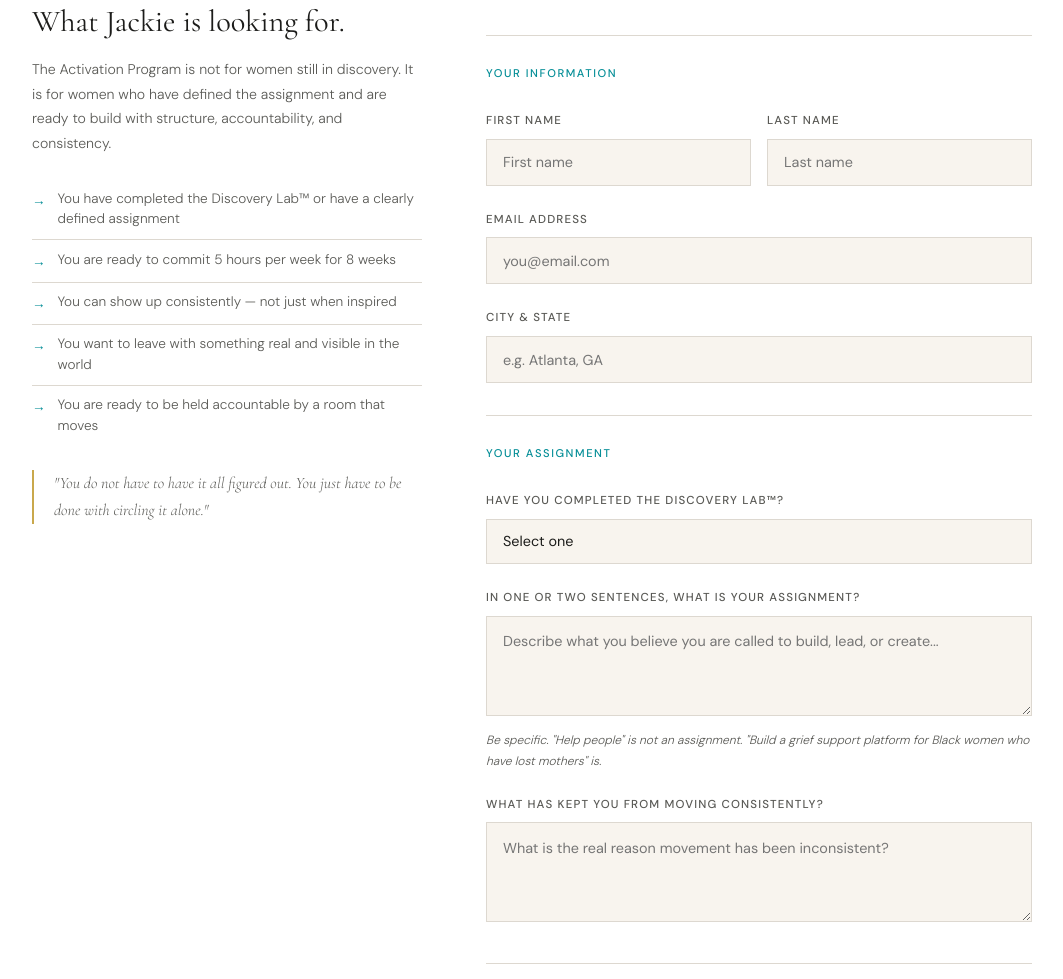
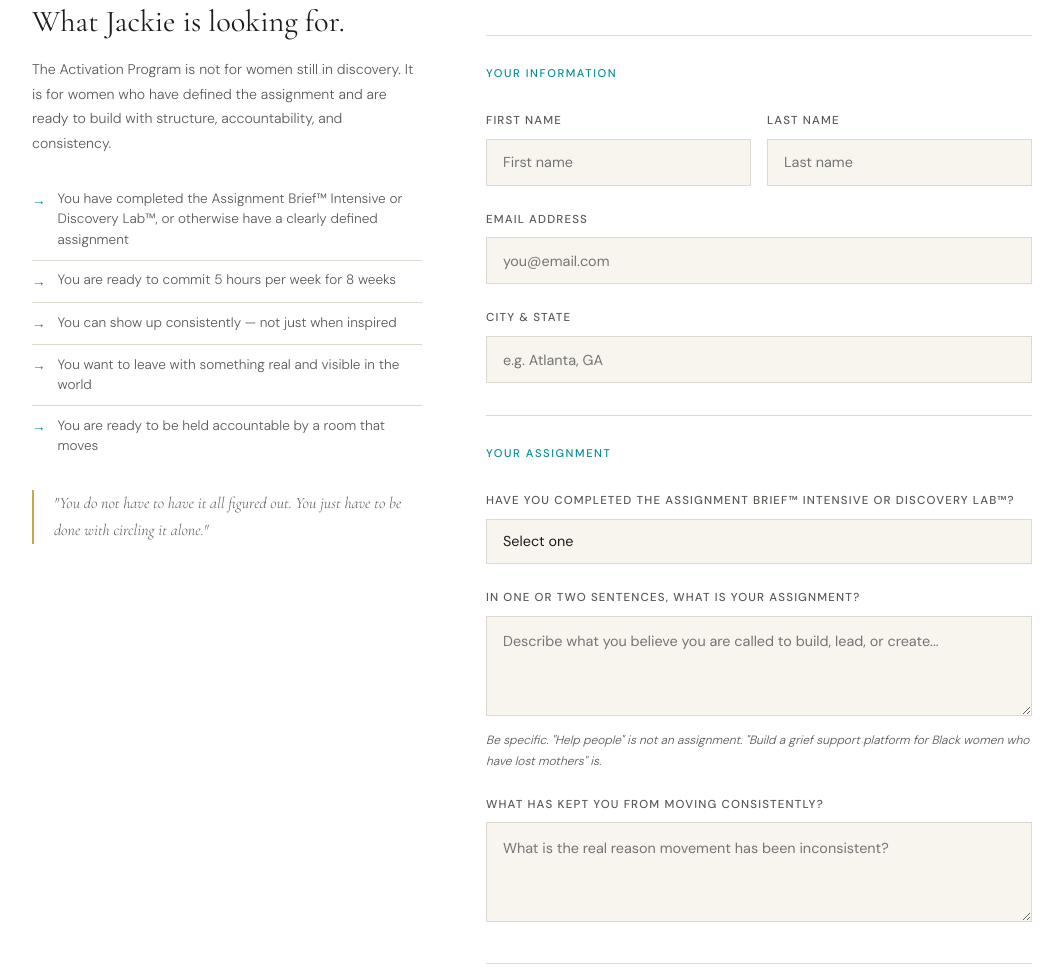
Before and after one commit to Assgnmnt/tranquil-zuccutto-8522c1, a plain HTML site: page activation-application.html in a window 1280 px wide. Shown: the part 851-1830 px from the top of the page, without its empty margins (108-1171 px from the left). Drawn offline with nearby package versions, Linux system fonts and the light colour scheme.

Commit message:
Add files via upload

```diff
--- a/activation-application.html
+++ b/activation-application.html
@@ -402,7 +402,7 @@
       <h2>What Jackie is looking for.</h2>
       <p>The Activation Program is not for women still in discovery. It is for women who have defined the assignment and are ready to build with structure, accountability, and consistency.</p>
       <ul class="sidebar-checklist">
-        <li><span class="check-icon">→</span> You have completed the Discovery Lab™ or have a clearly defined assignment</li>
+        <li><span class="check-icon">→</span> You have completed the Assignment Brief™ Intensive or Discovery Lab™, or otherwise have a clearly defined assignment</li>
         <li><span class="check-icon">→</span> You are ready to commit 5 hours per week for 8 weeks</li>
         <li><span class="check-icon">→</span> You can show up consistently — not just when inspired</li>
         <li><span class="check-icon">→</span> You want to leave with something real and visible in the world</li>
@@ -442,10 +442,10 @@
         <div class="form-divider">Your Assignment</div>
 
         <div class="field-group">
-          <label>Have you completed the Discovery Lab™?</label>
+          <label>Have you completed the Assignment Brief™ Intensive or Discovery Lab™?</label>
           <select name="discovery_lab_complete" required>
             <option value="" disabled selected>Select one</option>
-            <option value="yes">Yes — I completed the Discovery Lab™</option>
+            <option value="yes">Yes — I completed the Intensive or Discovery Lab™</option>
             <option value="no-defined">No — but I have a clearly defined assignment</option>
             <option value="no-unclear">No — and I am still working on defining it</option>
           </select>
```
